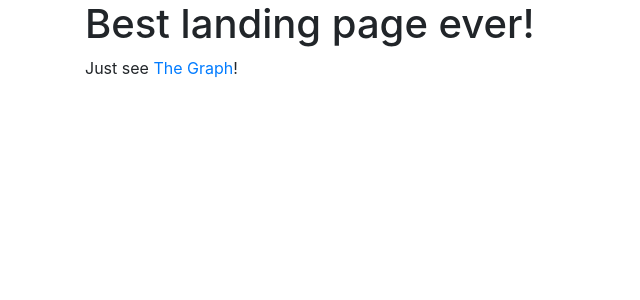
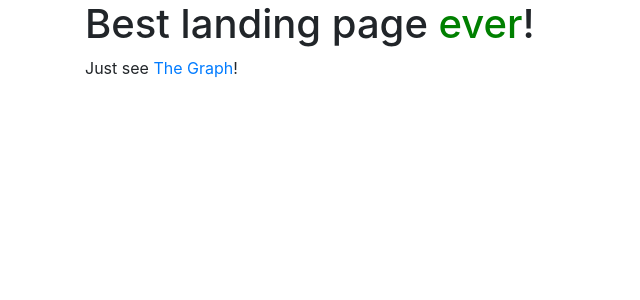
Before and after one commit to giorgian/jokelength, a Django app: page / in a window 1280 px wide. Shown: the part 56-356 px from the top of the page, without its empty margins (0-640 px from the left). Run offline with Django 3.2, Linux system fonts and the light colour scheme; style sheets or scripts are compiled from the project's sources; some libraries are stand-ins or nearby versions.

Commit message:
Add SCSS

```diff
--- a/requirements.txt
+++ b/requirements.txt
@@ -2,3 +2,5 @@ Django==3.0.2
 django-chartjs==1.5.0
 requests==2.22.0
 django-bootstrap4==1.1.1
+django-compressor==2.4
+django-libsass==0.8
--- /dev/null
+++ b/static/scss/graph.scss
@@ -0,0 +1,5 @@
+$ever-color: green;
+
+.ever {
+    color: $ever-color;
+}
--- a/templates/base.html
+++ b/templates/base.html
@@ -1,4 +1,4 @@
-{% load bootstrap4 static %}
+{% load bootstrap4 compress static %}
 <!doctype html>
 <html lang="en">
   <head>
@@ -7,6 +7,9 @@
     <meta name="viewport" content="width=device-width, initial-scale=1, shrink-to-fit=no">
     <meta name="theme-color" content="#000000"/>
     {% bootstrap_css %}
+    {% compress css %}
+    <link type="text/x-scss" href="{% static 'scss/graph.scss' %}" rel="stylesheet" media="screen">
+    {% endcompress %}
   </head>
   <body>
     <header>
--- a/templates/jokes/index.html
+++ b/templates/jokes/index.html
@@ -1,6 +1,6 @@
 {% extends 'base.html' %}
 
 {% block content %}
-<h1>Best landing page ever!</h1>
+<h1>Best landing page <span class="ever">ever</span>!</h1>
 <p>Just see <a href="/graph">The Graph</a>!
 {% endblock content %}
```
Also changed, not shown: jokelength/settings.py (+11 -0 lines), 1 other file.
